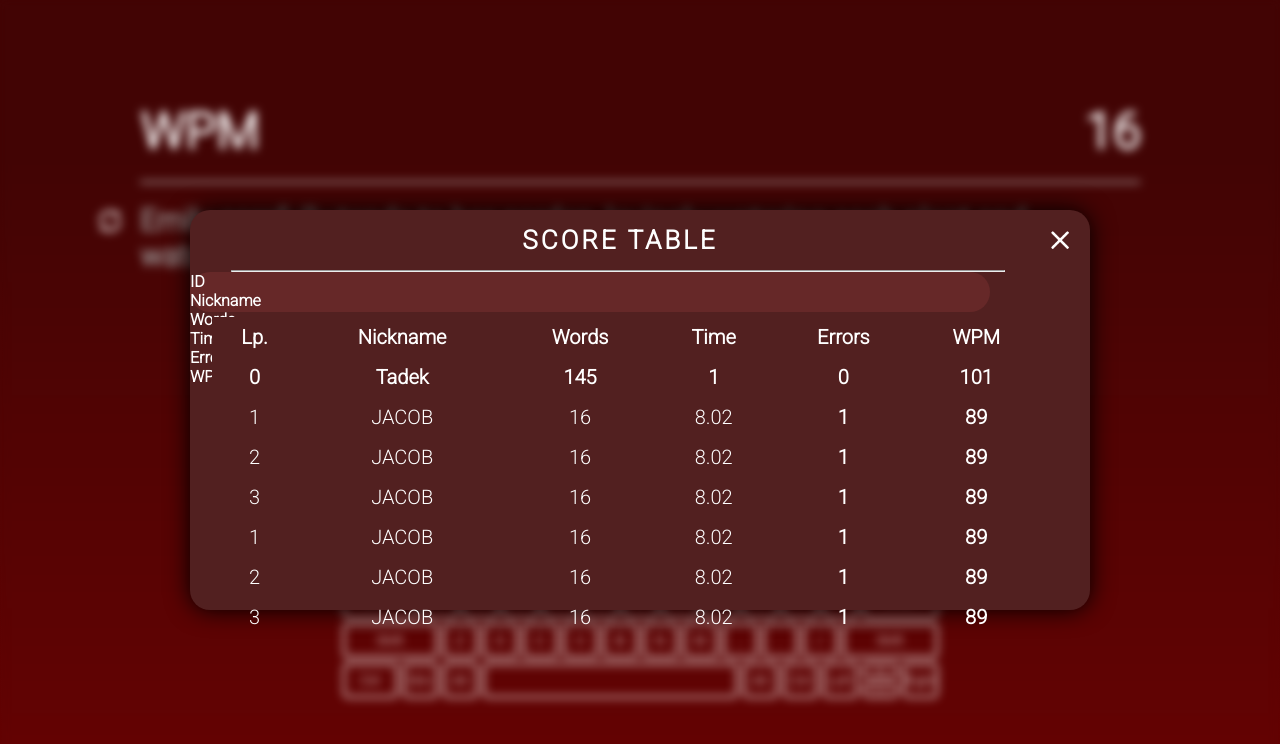
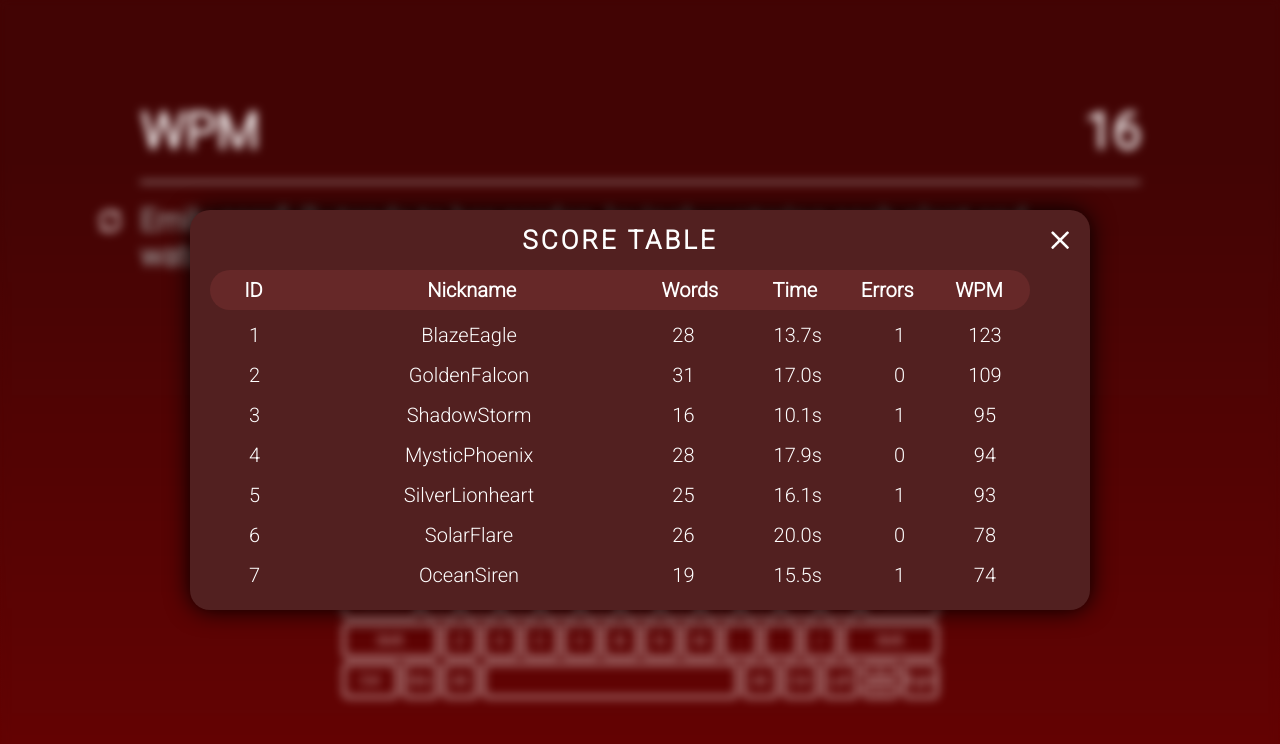
Before and after one commit to roslaniecdominik/TypingApp, a plain HTML site: page index.html in a window 1280 px wide. Both pictures are taken after a click on the element "Score table". Drawn offline with nearby package versions, Linux system fonts and the light colour scheme.

Commit message:
ScoreTableFinal

```diff
--- a/index.html
+++ b/index.html
@@ -95,132 +95,19 @@
     <div class="ScoreTable-window-container">
       <img id="close-ScoreTable" src="x-icon.png">
       <p class="ScoreTable-title">SCORE TABLE</p>
-      <hr>
       <div class="titleColor">
-        <p>ID</p>
-        <p>Nickname</p>
-        <p>Words</p>
-        <p>Time</p>
-        <p>Errors</p>
-        <p>WPM</p>
+        <p style="width: 87px">ID</p>
+        <p style="width: 350px">Nickname</p>
+        <p style="width: 87px">Words</p>
+        <p style="width: 123px">Time</p>
+        <p style="width: 62px">Errors</p>
+        <p style="width: 112px">&nbsp&nbspWPM</p>
       </div>
       <div class="table">
         <table>
           <thead>
-              <tr class="titleDataScoreTable">
-                  <th>Lp.</th>
-                  <th>Nickname</th>
-                  <th>Words</th>
-                  <th>Time</th>
-                  <th>Errors</th>
-                  <th>WPM</th>
-              </tr>
-              <tr>
-                <th>0</th>
-                <th>Tadek</th>
-                <th>145</th>
-                <th>1</th>
-                <th>0</th>
-                <th>101</th>
-            </tr>
           </thead>
           <tbody>
-              <tr>
-                  <td>1</td>
-                  <td>JACOB</td>
-                  <td>16</td>
-                  <td>8.02</td>
-                  <th>1</th>
-                  <th>89</th>
-              </tr>
-              <tr>
-                  <td>2</td>
-                  <td>JACOB</td>
-                  <td>16</td>
-                  <td>8.02</td>
-                  <th>1</th>
-                  <th>89</th>
-              </tr>
-              <tr>
-                  <td>3</td>
-                  <td>JACOB</td>
-                  <td>16</td>
-                  <td>8.02</td>
-                  <th>1</th>
-                  <th>89</th>
-              </tr>
-              <tr>
-                  <td>1</td>
-                  <td>JACOB</td>
-                  <td>16</td>
-                  <td>8.02</td>
-                  <th>1</th>
-                  <th>89</th>
-              </tr>
-              <tr>
-                  <td>2</td>
-                  <td>JACOB</td>
-                  <td>16</td>
-                  <td>8.02</td>
-                  <th>1</th>
-                  <th>89</th>
-              </tr>
-              <tr>
-                  <td>3</td>
-                  <td>JACOB</td>
-                  <td>16</td>
-                  <td>8.02</td>
-                  <th>1</th>
-                  <th>89</th>
-              </tr>
-              <tr>
-                  <td>1</td>
-                  <td>JACOB</td>
-                  <td>16</td>
-                  <td>8.02</td>
-                  <th>1</th>
-                  <th>89</th>
-              </tr>
-              <tr>
-                  <td>2</td>
-                  <td>JACOB</td>
-                  <td>16</td>
-                  <td>8.02</td>
-                  <th>1</th>
-                  <th>89</th>
-              </tr>
-              <tr>
-                  <td>3</td>
-                  <td>JACOB</td>
-                  <td>16</td>
-                  <td>8.02</td>
-                  <th>1</th>
-                  <th>89</th>
-              </tr>
-              <tr>
-                  <td>1</td>
-                  <td>JACOB</td>
-                  <td>16</td>
-                  <td>8.02</td>
-                  <th>1</th>
-                  <th>89</th>
-              </tr>
-              <tr>
-                  <td>2</td>
-                  <td>JACOB</td>
-                  <td>16</td>
-                  <td>8.02</td>
-                  <th>1</th>
-                  <th>89</th>
-              </tr>
-              <tr>
-                  <td>3</td>
-                  <td>JACOB</td>
-                  <td>16</td>
-                  <td>8.02</td>
-                  <th>1</th>
-                  <th>89</th>
-              </tr>
           </tbody>
         </table>
       </div>
--- a/script.js
+++ b/script.js
@@ -37,7 +37,7 @@ const Text = ["The quick brown fox jumps over the lazy dog",
 "Jack eagerly opens the envelope to find an invitation to his best friend's birthday party",
 "The stars twinkle in the night sky, creating a sense of wonder and awe in the hearts of onlookers",
 "Emily carefully tends to her garden, lovingly watering each plant and watching them grow with pride"];
-// const Text = ["qw", "er"]
+
 let userText = "";
 let startTime;
 let endTime;
@@ -52,6 +52,7 @@ let Xend;
 let Yend;
 let errorsCount = 0
 let myChart;
+let playerDataScoreTable;
 
 function generateOriginalText(Text) {
   const textIndex = Math.floor(Math.random() * Text.length);
@@ -223,6 +224,9 @@ function sendScore() {
       sendScoreBox.classList.remove("shake");
     }, 500);
   } else {
+    playerDataScoreTable = [nickNameInput.value, sourceText.length, titleTime.innerText, titleErrors.innerText, titleWPM.innerText];
+    dataScoreTable();
+
     sendScoreBox.style.top = "510px"
     setTimeout(() => {
       sendScoreBox.style.display = "none";
@@ -258,6 +262,61 @@ function closeChartPopUp() {
       resultWindow.classList.remove("slide-out");
     }, 150)
   }, 150);
+};
+
+function dataScoreTable() {
+  let rows;
+  const thead = document.querySelector("thead");
+  const tbody = document.querySelector("tbody");
+
+
+  fetch('ScoreTable.txt')
+  .then(response => response.text())
+  .then(text => {
+      rows = text.split('\n');
+      rows.shift()
+      rows = rows.map(str => str.replace(/\r/g, ''))
+      rows.sort((a, b) => {
+          const numA = parseFloat(a.split(',').pop());
+          const numB = parseFloat(b.split(',').pop());
+          return numB - numA;
+      });
+
+      const dataToScoreTable = rows.map(element => element.split(','));
+
+      if (playerDataScoreTable) {
+        // thead.removeChild(thead.lastElementChild)
+        if (thead.lastElementChild) {
+          thead.removeChild(thead.lastElementChild)
+        }
+        const newRowHTML = `
+        <tr>
+            <th>`+0+`</th>
+            <th>`+playerDataScoreTable[0]+`</th>
+            <th>`+playerDataScoreTable[1]+`</th>
+            <th>`+playerDataScoreTable[2]+`</th>
+            <th>`+playerDataScoreTable[3]+`</th>
+            <th>`+playerDataScoreTable[4]+`</th>
+        </tr>
+        `;
+        thead.insertAdjacentHTML('beforeend', newRowHTML)
+      } else {
+        for (let i = 0; i < dataToScoreTable.length; i++) {
+
+          const newRowHTML = `
+              <tr>
+                  <td>`+(i+1)+`</td>
+                  <td>`+dataToScoreTable[i][0]+`</td>
+                  <td>`+dataToScoreTable[i][1]+`</td>
+                  <td>`+dataToScoreTable[i][2]+"s"+`</td>
+                  <td>`+dataToScoreTable[i][3]+`</td>
+                  <td>`+dataToScoreTable[i][4]+`</td>
+              </tr>
+          `;
+          tbody.insertAdjacentHTML('beforeend', newRowHTML)
+        }
+      }
+  });
 };
 
 function keyboardActive(event, key) {
@@ -366,7 +425,6 @@ function WPMandWordCount() {
 
 
     if (userText === sourceText) {
-      console.log("koniec")
       userWordCount++;
       playerWord.innerText = userWordCount + "/";
       openChartPopUp();
@@ -416,6 +474,8 @@ generateOriginalText(Text);
 
 refreshButton.addEventListener("click", refreshingButton)
 
+dataScoreTable()
+
 scoreTableButton.addEventListener("click", openScoreTable)
 
 closeScoreTableButton.addEventListener("click", closeScoreTable)
--- a/style.css
+++ b/style.css
@@ -439,10 +439,19 @@ body .container-keyboard {
 }
 
 .titleColor {
-  width: 800px;
+  width: 820px;
   height: 40px;
   border-radius: 20px;
   background-color: rgb(102, 40, 40);
+  display: flex;
+  justify-content: center;
+  align-items: center;
+  font-size: 20px;
+  margin-left: 20px;
+}
+
+.titleColor p {
+  text-align: center;
 }
 
 .table {
@@ -451,7 +460,7 @@ body .container-keyboard {
   margin: auto;
   margin-right: 50px;
   margin-top: 5px;
-  height: 78%;
+  height: 70%;
 }
 
 table {
```
